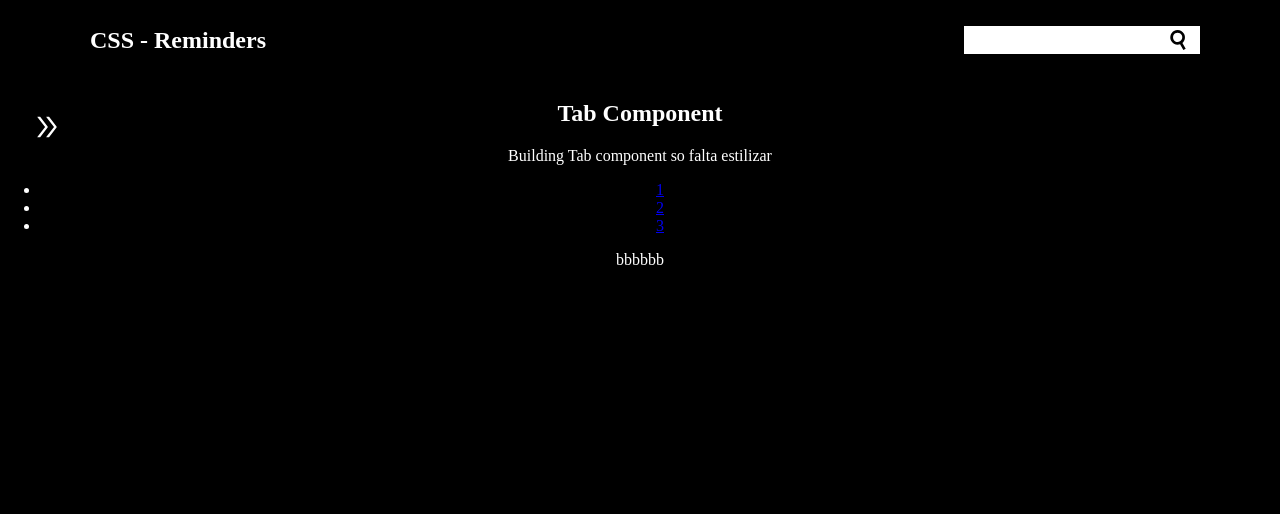
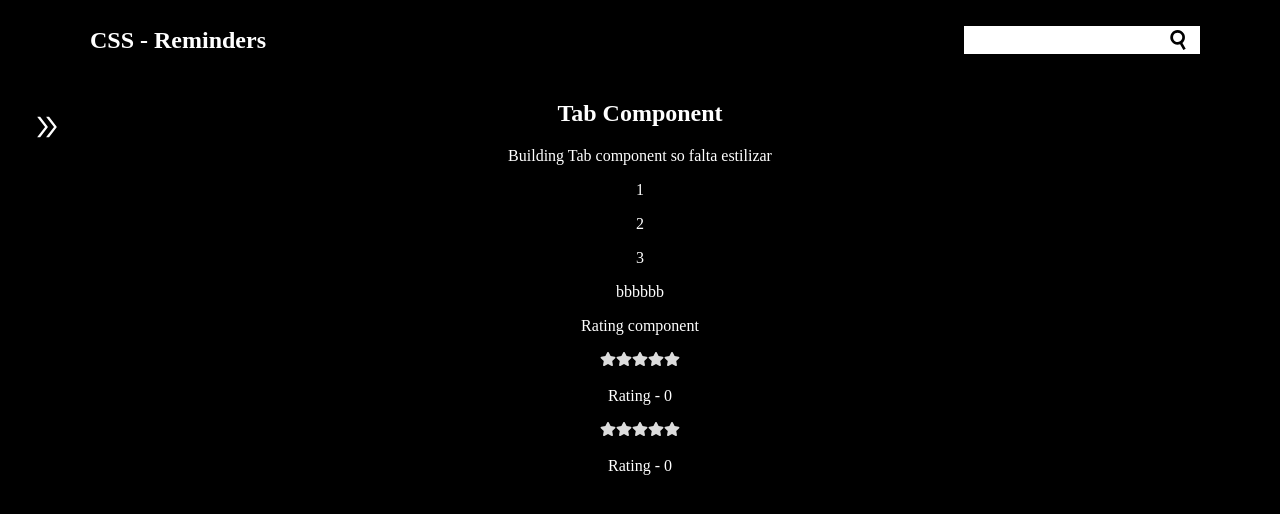
Before and after one commit to pedrosavio99/css, a React (Create React App) app: page /home in a window 1280 px wide. Shown: the top 514 px of the page. Built offline with nearby package versions, Linux system fonts and the light colour scheme.

Commit message:
aaaaaaaa

```diff
--- a/src/components/Componentes/qualqueroutro/Rate.js
+++ b/src/components/Componentes/qualqueroutro/Rate.js
@@ -1,58 +1,58 @@
-// import React, { useMemo, useState } from "react";
-// import PropTypes from "prop-types";
+import React, { useMemo, useState } from "react";
+import PropTypes from "prop-types";
 
-// import { FaStar } from "react-icons/fa";
+import { FaStar } from "react-icons/fa";
 
-// const Rate = ({ count, rating, color, onRating }) => {
-//   const [hoverRating, setHoverRating] = useState(0);
+const Rate = ({ count, rating, color, onRating }) => {
+  const [hoverRating, setHoverRating] = useState(0);
 
-//   // eslint-disable-next-line react-hooks/exhaustive-deps
-//   const getColor = (index) => {
-//     if (hoverRating >= index) {
-//       return color.filled;
-//     } else if (!hoverRating && rating >= index) {
-//       return color.filled;
-//     }
+  // eslint-disable-next-line react-hooks/exhaustive-deps
+  const getColor = (index) => {
+    if (hoverRating >= index) {
+      return color.filled;
+    } else if (!hoverRating && rating >= index) {
+      return color.filled;
+    }
 
-//     return color.unfilled;
-//   };
+    return color.unfilled;
+  };
 
-//   const starRating = useMemo(() => {
-//     return Array(count)
-//       .fill(0)
-//       .map((_, i) => i + 1)
-//       .map((idx) => (
-//         <FaStar
-//           key={idx}
-//           className="cursor-pointer"
-//           onClick={() => onRating(idx)}
-//           style={{ color: getColor(idx) }}
-//           onMouseEnter={() => setHoverRating(idx)}
-//           onMouseLeave={() => setHoverRating(0)}
-//         />
-//       ));
-//   }, [count, getColor, onRating]);
+  const starRating = useMemo(() => {
+    return Array(count)
+      .fill(0)
+      .map((_, i) => i + 1)
+      .map((idx) => (
+        <FaStar
+          key={idx}
+          className="cursor-pointer"
+          onClick={() => onRating(idx)}
+          style={{ color: getColor(idx) }}
+          onMouseEnter={() => setHoverRating(idx)}
+          onMouseLeave={() => setHoverRating(0)}
+        />
+      ));
+  }, [count, getColor, onRating]);
 
-//   return <div>{starRating}</div>;
-// };
+  return <div>{starRating}</div>;
+};
 
-// Rate.propTypes = {
-//   count: PropTypes.number,
-//   rating: PropTypes.number,
-//   onChange: PropTypes.func,
-//   color: {
-//     filled: PropTypes.string,
-//     unfilled: PropTypes.string,
-//   },
-// };
+Rate.propTypes = {
+  count: PropTypes.number,
+  rating: PropTypes.number,
+  onChange: PropTypes.func,
+  color: {
+    filled: PropTypes.string,
+    unfilled: PropTypes.string,
+  },
+};
 
-// Rate.defaultProps = {
-//   count: 5,
-//   rating: 0,
-//   color: {
-//     filled: "#f5eb3b",
-//     unfilled: "#DCDCDC",
-//   },
-// };
+Rate.defaultProps = {
+  count: 5,
+  rating: 0,
+  color: {
+    filled: "#f5eb3b",
+    unfilled: "#DCDCDC",
+  },
+};
 
-// export default Rate;
+export default Rate;
--- a/src/components/Componentes/qualqueroutro/index.js
+++ b/src/components/Componentes/qualqueroutro/index.js
@@ -1,27 +1,27 @@
-// import React, { useState } from "react";
-// import Rate from "./Rate";
-// const SimpleStarRate = () => {
-//     const [rating, setRating] = useState(0);
-//     const [rating2, setRating2] = useState(0);
-//   return (
-//     <>
-//       <div
-//         style={{
-//           background: "black",
-//           color: "white",
-//         }}
-//       />
-//       <div className="row">
-//         <div className="col text-center">
-//           <p>Rating component</p>
-//           <Rate rating={rating} onRating={(rate) => setRating(rate)} />
-//           <p>Rating - {rating}</p>
-//           <Rate rating={rating2} onRating={(rate) => setRating2(rate)} />
-//           <p>Rating - {rating2}</p>
-//         </div>
-//       </div>
-//     </>
-//   );
-// };
+import React, { useState } from "react";
+import Rate from "./Rate";
+const SimpleStarRate = () => {
+    const [rating, setRating] = useState(0);
+    const [rating2, setRating2] = useState(0);
+  return (
+    <>
+      <div
+        style={{
+          background: "black",
+          color: "white",
+        }}
+      />
+      <div className="row">
+        <div className="col text-center">
+          <p>Rating component</p>
+          <Rate rating={rating} onRating={(rate) => setRating(rate)} />
+          <p>Rating - {rating}</p>
+          <Rate rating={rating2} onRating={(rate) => setRating2(rate)} />
+          <p>Rating - {rating2}</p>
+        </div>
+      </div>
+    </>
+  );
+};
 
-// export default SimpleStarRate;
+export default SimpleStarRate;
--- a/src/components/Componentes/tabComponent/Tab.js
+++ b/src/components/Componentes/tabComponent/Tab.js
@@ -27,24 +27,23 @@ const Tab = ({ children, active = 0 }) => {
         color: "white",
       }}
     >
-      <ul
+      <div
         style={{
           background: "black",
           color: "white",
         }}
       >
         {tabsData.map(({ tab }, idx) => (
-          <li className="nav-item">
-            <a
+          <div className="nav-item">
+            <p
               className={`nav-link ${idx === activeTab ? "active" : ""}`}
-              href="#"
               onClick={() => setActiveTab(idx)}
             >
               {tab}
-            </a>
-          </li>
+            </p>
+          </div>
         ))}
-      </ul>
+      </div>
 
       <div className="tab-content p-3">
         {tabsData[activeTab] && tabsData[activeTab].children}
--- a/src/pages/homeEcommerce.js
+++ b/src/pages/homeEcommerce.js
@@ -1,5 +1,5 @@
 import React, { useState } from "react";
-// import SimpleStarRate from "../components/Componentes/qualqueroutro";
+import SimpleStarRate from "../components/Componentes/qualqueroutro";
 import IndexPage from "../components/indexPage";
 import Navbar from "../components/Navbar";
 import Sidebar from "../components/Sidebar";
@@ -26,7 +26,7 @@ const HomeEcommerce = () => {
           }}
         >
           <SimpleTabs />
-          {/* <SimpleStarRate /> */}
+          <SimpleStarRate />
         </div>
       </div>
     </>
```
